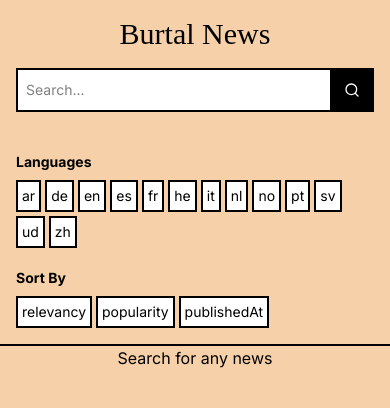
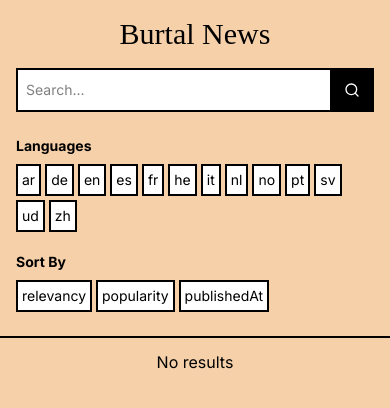
Before and after one commit to t4katona/brutal-news, a React (Vite) app: page / in a window 390 px wide. Shown: the top 408 px of the page. Built offline with nearby package versions, Linux system fonts and the light colour scheme; a web font is replaced by a local one.

Commit message:
style changes

```diff
--- a/src/components/filters/FiltersContainer.tsx
+++ b/src/components/filters/FiltersContainer.tsx
@@ -2,7 +2,7 @@ import { LanguagesFilter } from "./languages/LanguagesFilter";
 import { SortByFilter } from "./sortBy/SortByFilter";
 export const FiltersContainer = () => {
   return (
-    <div className="mt-6">
+    <div className="my-2 sm:mt-6">
       <LanguagesFilter />
       <SortByFilter />
     </div>
--- a/src/components/news/results/Results.tsx
+++ b/src/components/news/results/Results.tsx
@@ -23,8 +23,8 @@ export const Results = () => {
   }
 
   return (
-    <h2 className="flex justify-center items-center h-full">
-      Search for any news
+    <h2 className="mt-3 flex justify-center items-center h-full sm:mt-0">
+      No results
     </h2>
   );
 };
--- a/src/components/searchbar/Searchbar.tsx
+++ b/src/components/searchbar/Searchbar.tsx
@@ -14,7 +14,6 @@ export const Searchbar = () => {
   async function handleSearch() {
     setIsLoading(true);
     const result = await searchFromApi(filters);
-    console.log("res: ", result);
 
     setNews(result);
     setIsLoading(false);
```
